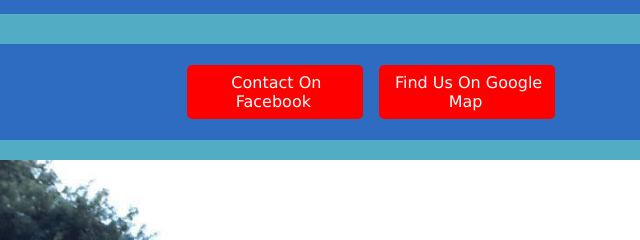
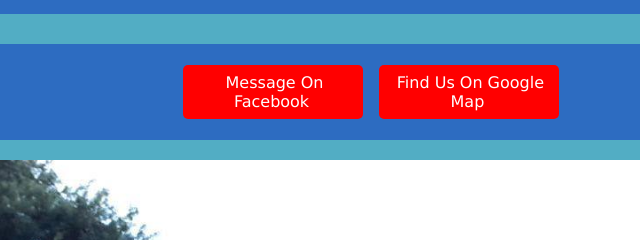
Before and after one commit to pankaj485/Salyantar-Suppliers, a plain HTML site: page index.html in a window 1280 px wide. Shown: the part 154-394 px from the top of the page, 269-909 px from the left. Drawn offline with Linux system fonts and the light colour scheme.

Commit message:
Update index.html

```diff
--- a/index.html
+++ b/index.html
@@ -36,7 +36,7 @@
       <li><a
           href="https://m.facebook.com/messages/read/?tid=cid.c.100005624593517%3A100008397213095&entrypoint=web%3Atrigger%3Athread_list_thread"
           target="_blank">
-          Contact on
+          Message On
           Facebook </a></li>
 
       <li><a href="https://maps.app.goo.gl/HZMBuAK6vxH2NqC3A" target="_blank"> Find us on google Map </a> <br></li>
```
